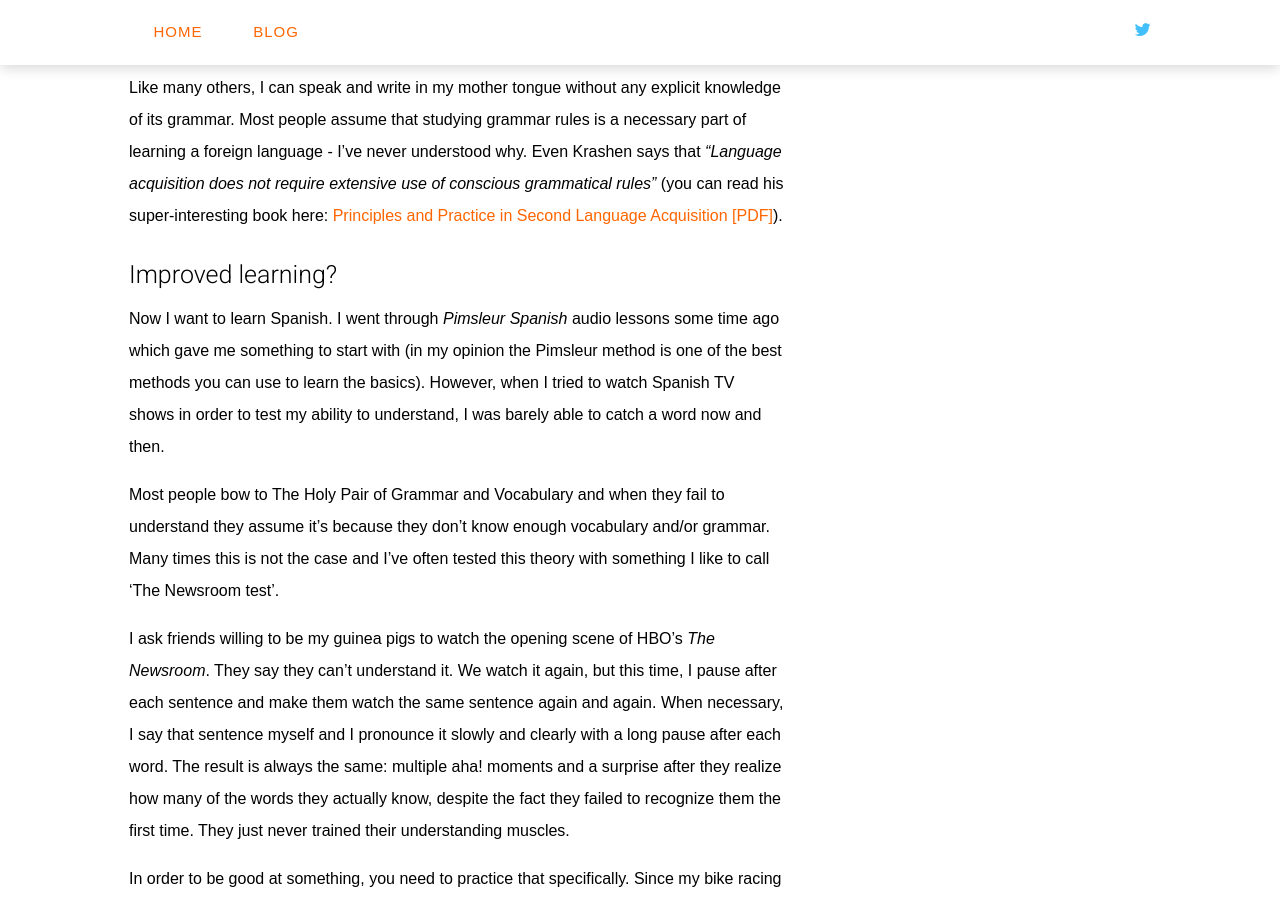
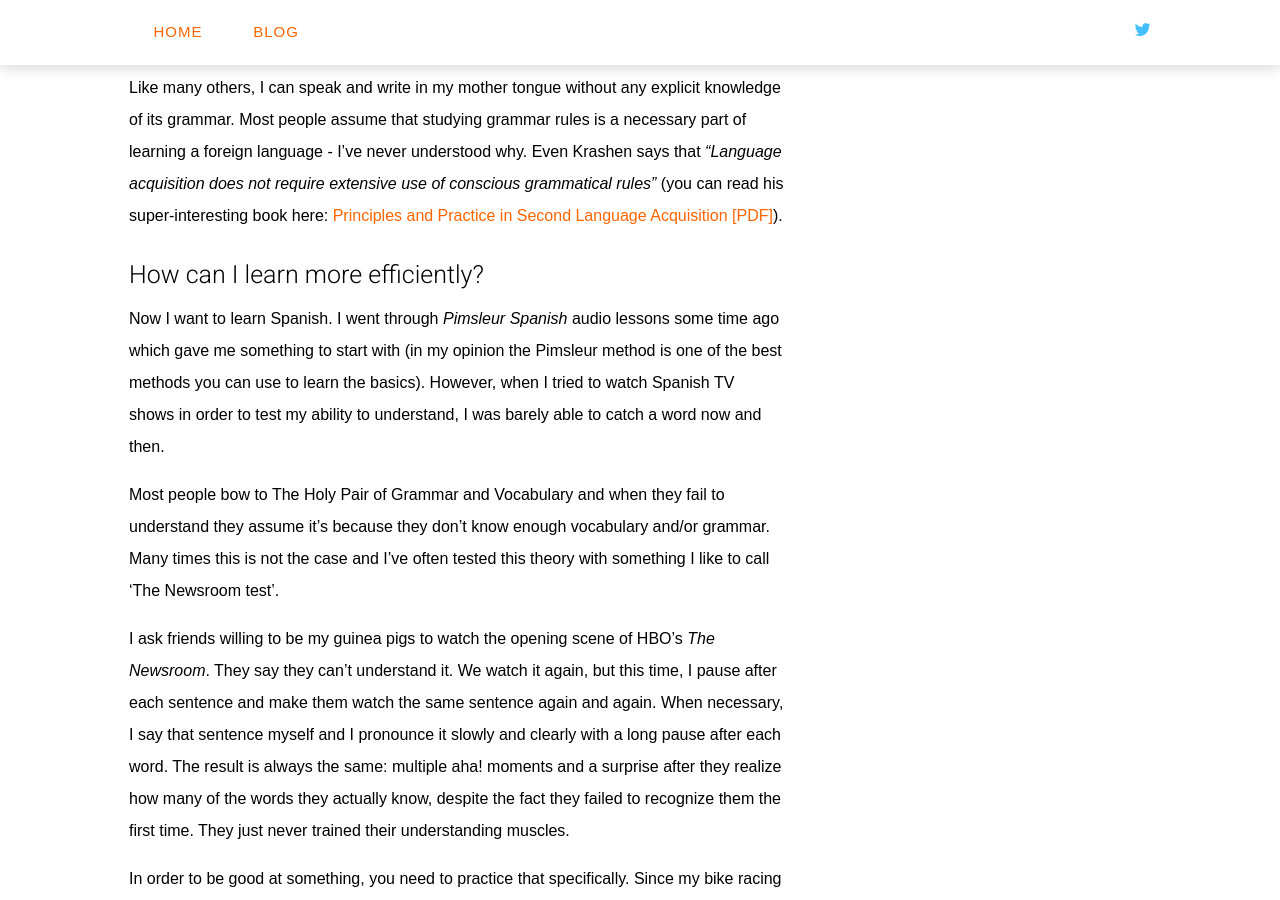
Before and after one commit to crawlingout/simplyeasy, a Jekyll site: the page built from _posts/2014-10-10-how-to-train-your-language-learning-brain-muscles.markdown, in a window 1280 px wide and 900 px high, scrolled down 3050 px. Built offline with Jekyll 4.4.1, drawn with Linux system fonts in a browser that asks for light colours; nearby versions of some CDN libraries; Markdown is read by kramdown in place of the engine named in the settings; comment, search, counter and statistics services are not loaded.

Commit message:
Changed sub-title

```diff
--- a/_posts/2014-10-10-how-to-train-your-language-learning-brain-muscles.markdown
+++ b/_posts/2014-10-10-how-to-train-your-language-learning-brain-muscles.markdown
@@ -46,7 +46,7 @@
 
 Like many others, I can speak and write in my mother tongue without any explicit knowledge of its grammar. Most people assume that studying grammar rules is a necessary part of learning a foreign language - I've never understood why. Even Krashen says that <em>"Language acquisition does not require extensive use of conscious grammatical rules"</em> (you can read his super-interesting book here: <a href="http://www.sdkrashen.com/content/books/principles_and_practice.pdf">Principles and Practice in Second Language Acquisition [PDF]</a>).
 
-<h3>Improved learning?</h3>
+<h3>How can I learn more efficiently?</h3>
 Now I want to learn Spanish. I went through <em>Pimsleur Spanish</em> audio lessons some time ago which gave me something to start with (in my opinion the Pimsleur method is one of the best methods you can use to learn the basics). However, when I tried to watch Spanish TV shows in order to test my ability to understand, I was barely able to catch a word now and then.
 
 Most people bow to The Holy Pair of Grammar and Vocabulary and when they fail to understand they assume it's because they don't know enough vocabulary and/or grammar. Many times this is not the case and I've often tested this theory with something I like to call 'The Newsroom test'.
```
